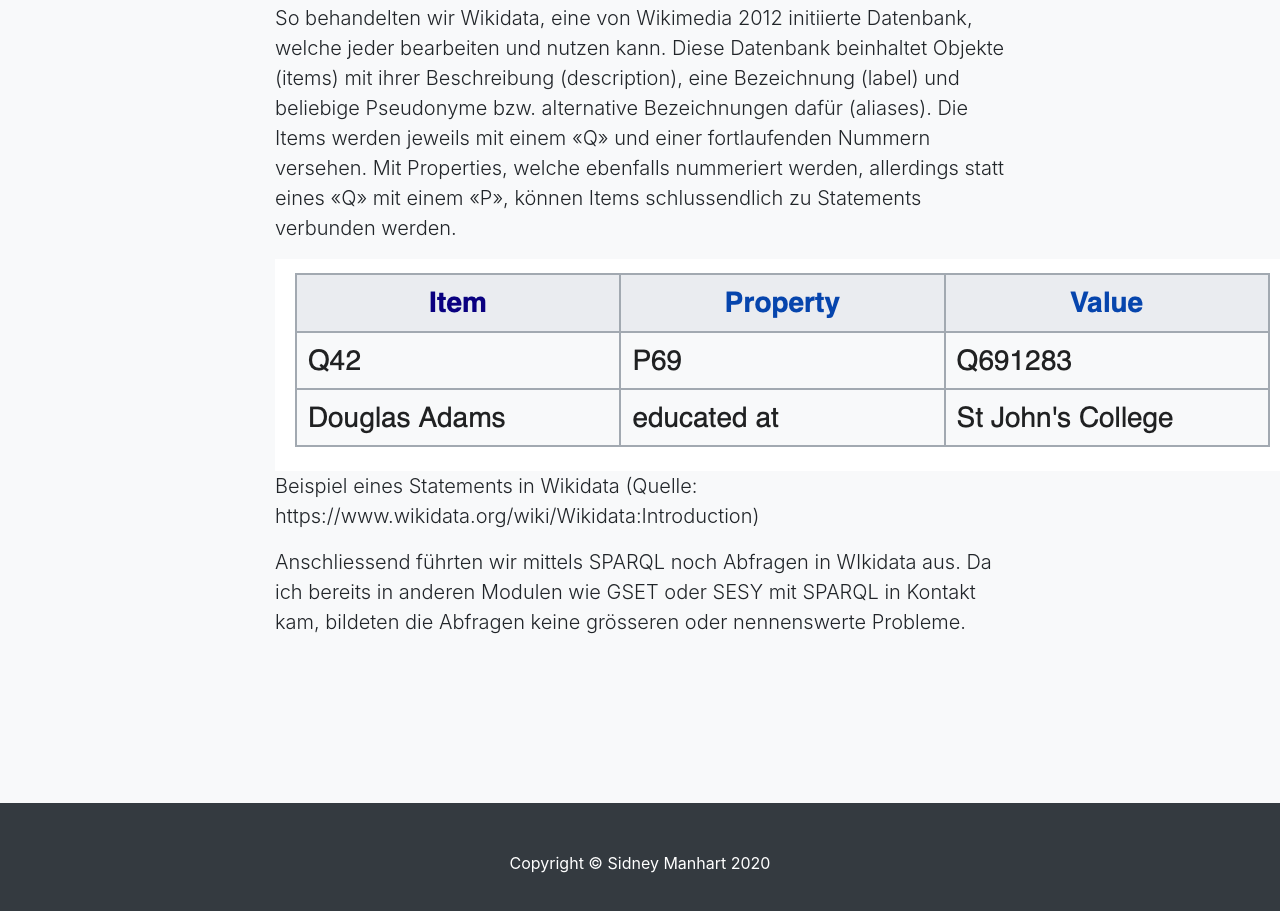
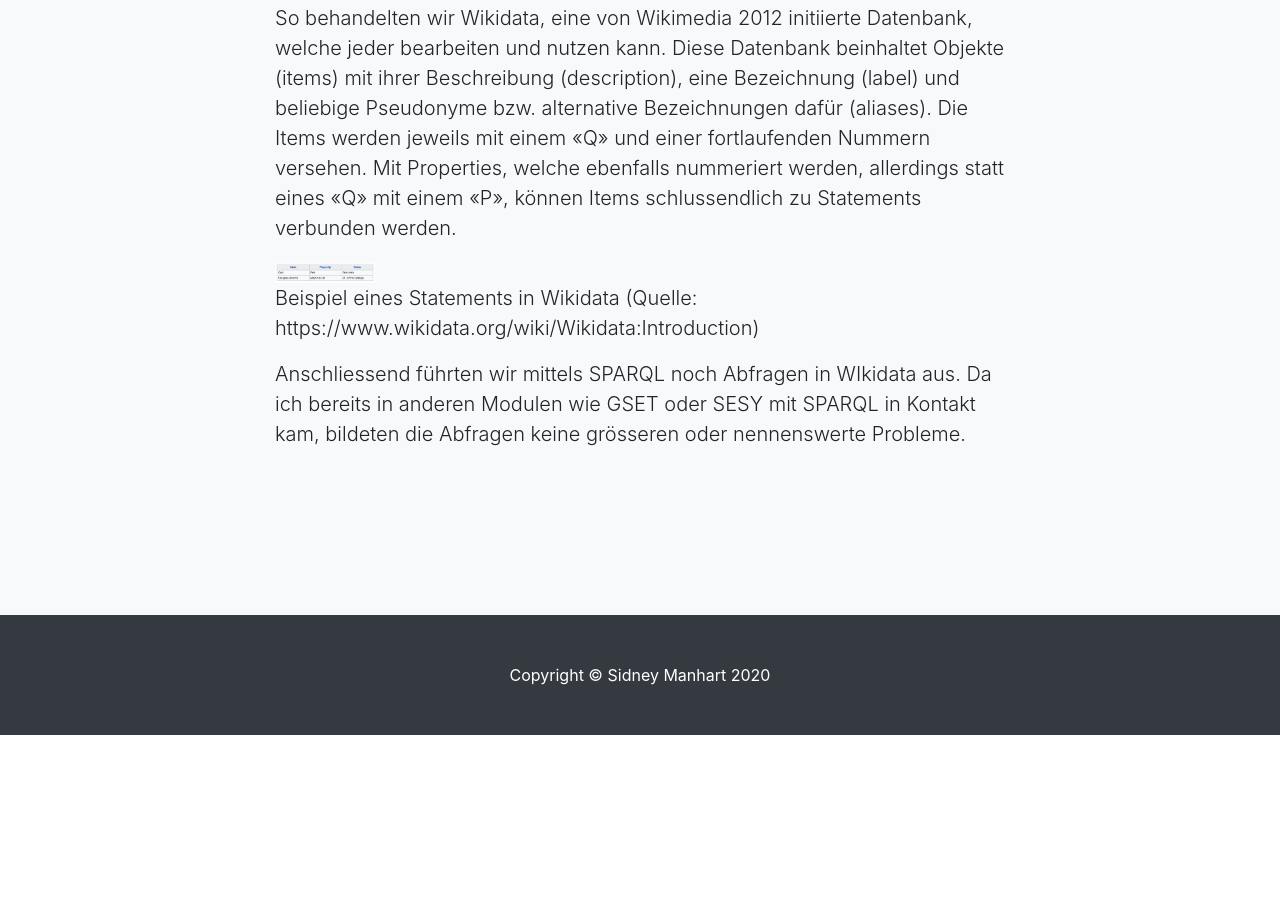
Before and after one commit to Sidney-Manhart/sidney-manhart.github.io, a website with bundled scripts: page index.html in a window 1280 px wide. Shown: the part 9541-10452 px from the top of the page. After the commit the page ends 10276 px from the top, so only its background shows below. Built offline with nearby package versions, Linux system fonts and the light colour scheme.

Commit message:
Update index.html

```diff
--- a/index.html
+++ b/index.html
@@ -168,7 +168,7 @@
           <p class="lead">Um dies auch praktisch anwenden zu können, haben wir im Anschluss die Open-Source-Software OpenRefine auf einem Root-Server installiert, bei uns war dies Digitalocean. OpenRefine kann für die Datenbereinigung und -transformation in andere Formate verwendet werden.</p>
           <p class="lead">Im weiteren Verlauf ging es um das grosse Thema «Linked Data», was im Verlauf des Studiums immer wieder thematisiert wurde und für viele in der Klasse daher nichts Neues war. Im Unterschied zu den anderen Modulen ging es allerdings um den praktischen Aspekt.</p>
           <p class="lead">So behandelten wir Wikidata, eine von Wikimedia 2012 initiierte Datenbank, welche jeder bearbeiten und nutzen kann. Diese Datenbank beinhaltet Objekte (items) mit ihrer Beschreibung (description), eine Bezeichnung (label) und beliebige Pseudonyme bzw. alternative Bezeichnungen dafür (aliases). Die Items werden jeweils mit einem «Q» und einer fortlaufenden Nummern versehen. Mit Properties, welche ebenfalls nummeriert werden, allerdings statt eines «Q» mit einem «P», können Items schlussendlich zu Statements verbunden werden.</p>
-          <img src="wikidata.png">
+          <img src="wikidata.png" width="100" height="20">
           <p class="lead">Beispiel eines Statements in Wikidata (Quelle: https://www.wikidata.org/wiki/Wikidata:Introduction)</p>
           <p class="lead">Anschliessend führten wir mittels SPARQL noch Abfragen in WIkidata aus. Da ich bereits in anderen Modulen wie GSET oder SESY mit SPARQL in Kontakt kam, bildeten die Abfragen keine grösseren oder nennenswerte Probleme.</p>
         </div>
```
